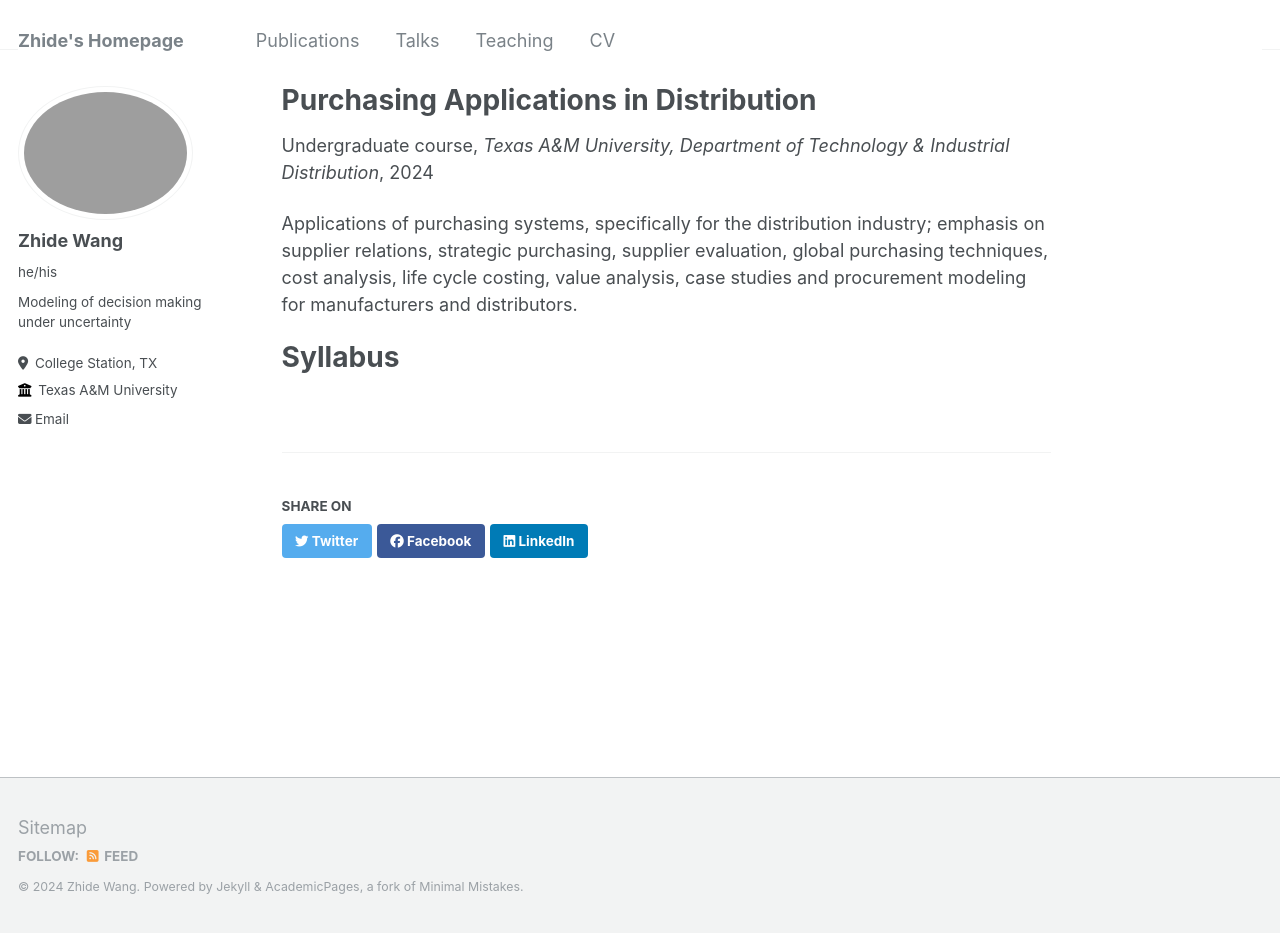
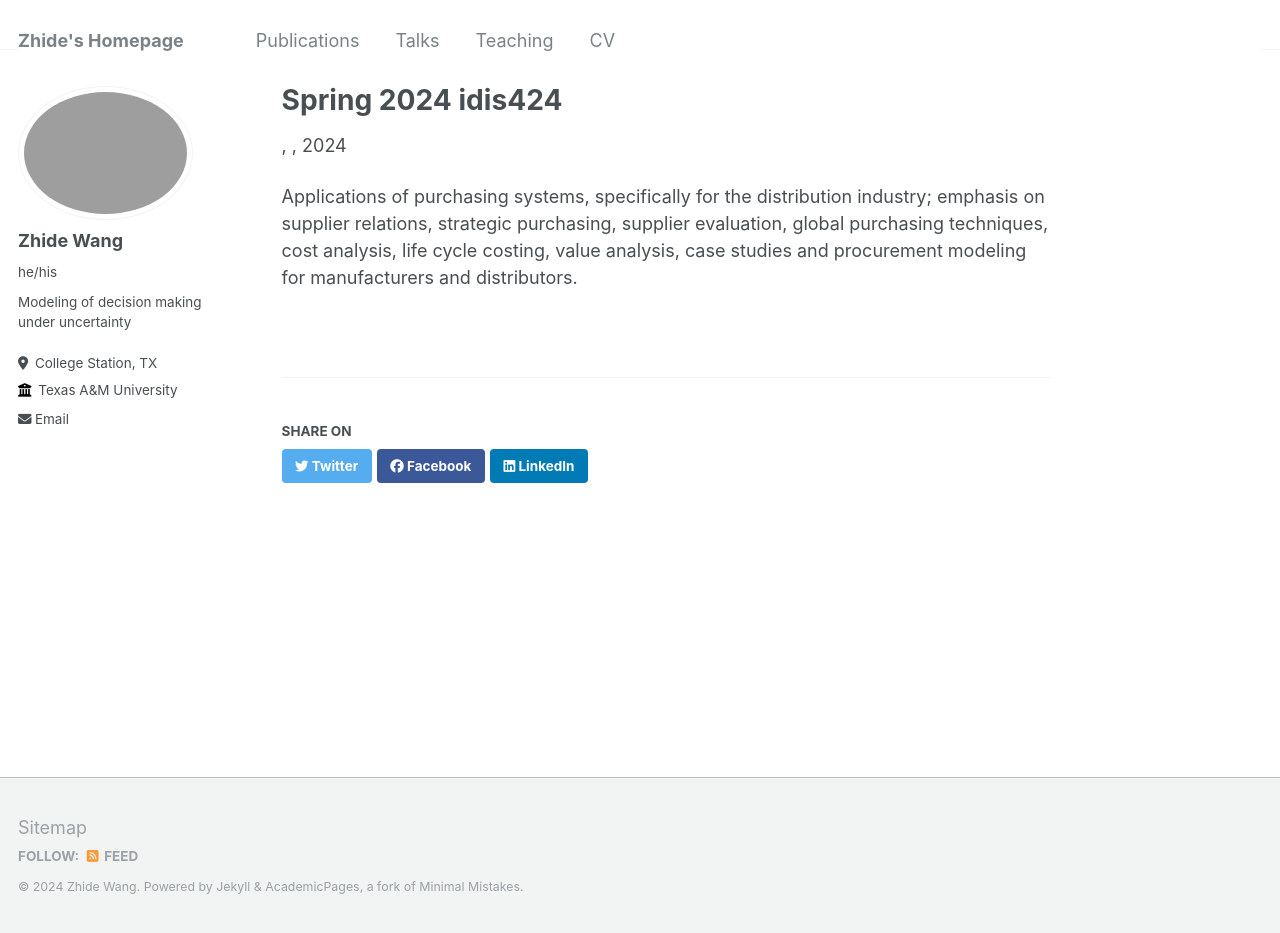
Before and after one commit to WANGZHIDE93429/WANGZHIDE93429.github.io, a Jekyll site: the page built from _teaching/Spring 2024 IDIS424.md, in a window 1280 px wide and 933 px high. Built offline with Jekyll 4.4.1, drawn with Linux system fonts in a browser that asks for light colours; part of the change alters nothing that is shown.

Commit message:
Update Spring 2024 IDIS424.md

```diff
--- a/_teaching/Spring 2024 IDIS424.md
+++ b/_teaching/Spring 2024 IDIS424.md
@@ -1,16 +1,14 @@
 ---
-title: "Purchasing Applications in Distribution"
-collection: teaching
-type: "Undergraduate course"
+#title: "Purchasing Applications in Distribution"
+#collection: teaching
+#type: "Undergraduate course"
 #permalink: /teaching/Spring 2024 IDIS424
-permalink: /teaching/IDIS 424 Syllabus Spring 2024
-venue: "Texas A&M University, Department of Technology & Industrial Distribution"
-date: 2024-01-01
-location: "College Station, TX, USA"
+permalink: /
+#venue: "Texas A&M University, Department of Technology & Industrial Distribution"
+#date: 2024-01-01
+#location: "College Station, TX, USA"
 ---
 
 Applications of purchasing systems, specifically for the distribution industry; emphasis on supplier relations,
 strategic purchasing, supplier evaluation, global purchasing techniques, cost analysis, life cycle costing, value
 analysis, case studies and procurement modeling for manufacturers and distributors.
-
-# Syllabus
```
